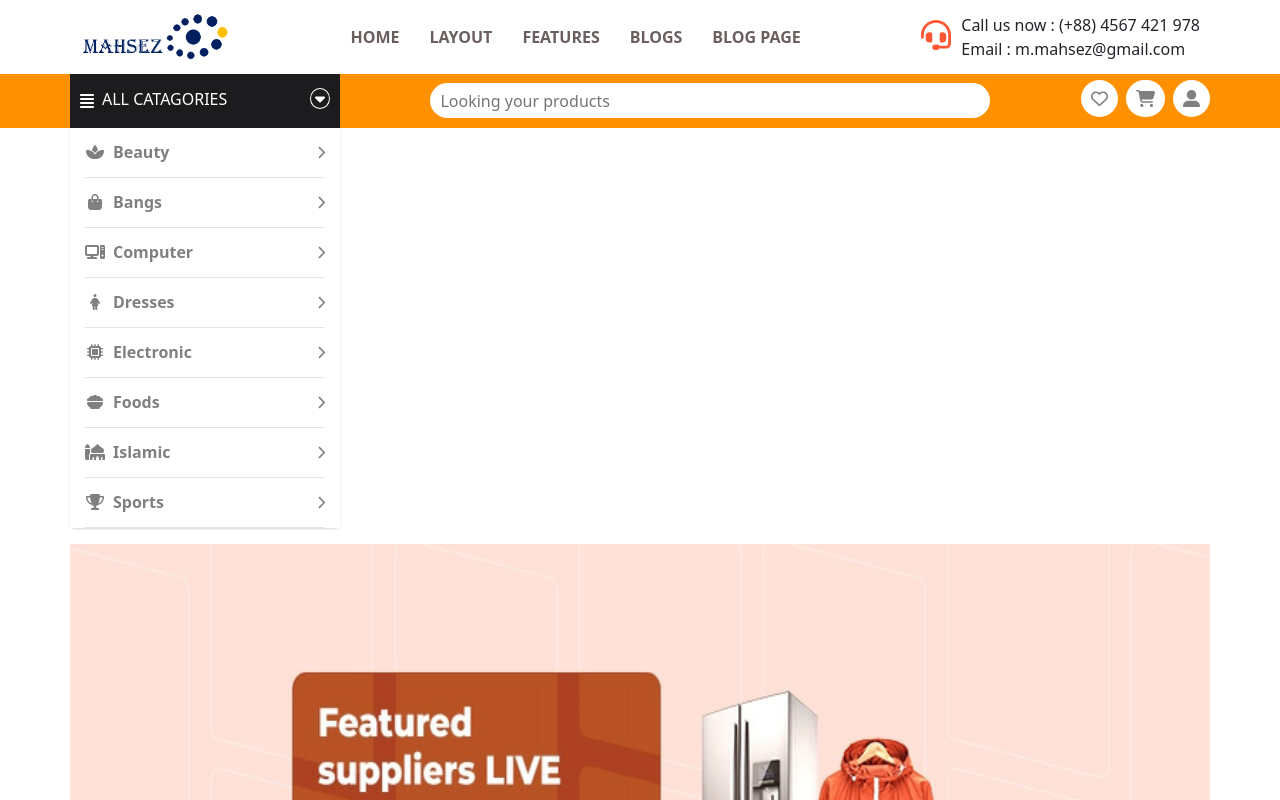
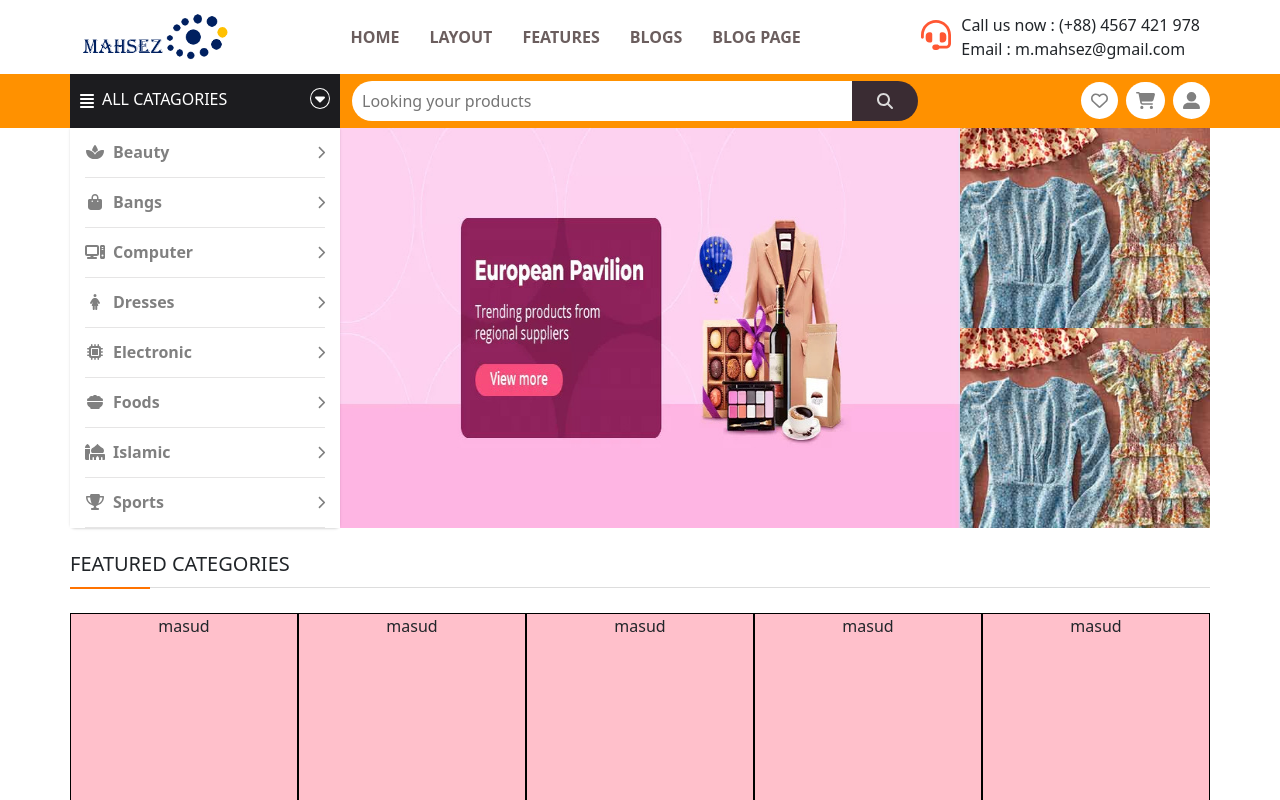
Before and after one commit to abdullahalmasudpersonal/believershops_client, a React (Create React App) app: page / in a window 1280 px wide. Shown: the top 800 px of the page. Built offline with nearby package versions, Linux system fonts and the light colour scheme.

Commit message:
another update

```diff
--- a/package.json
+++ b/package.json
@@ -16,6 +16,7 @@
     "react": "^18.2.0",
     "react-bootstrap": "^2.7.0",
     "react-dom": "^18.2.0",
+    "react-responsive-carousel": "^3.2.23",
     "react-router-dom": "^6.6.2",
     "react-scripts": "5.0.1",
     "web-vitals": "^2.1.4"
--- a/src/Pages/Home/Banner/Banner.css
+++ b/src/Pages/Home/Banner/Banner.css
@@ -1,10 +1,31 @@
 
 .banner{
-    width: 1600px;
+    display: flex;
+}
+.banner-slide img{
     height: 400px;
 }
-/* ------------- Banner 2 ------------- */
-.banner2 img{
+.banner-right-img img{
+    height: 200px;
     width: 250px;
-    height: 200px;
 }
+@media screen and (max-width:1399px) {
+    .banner-slide img{
+        height: 400px;
+        width: 620px;
+    }
+    .banner-right-img img{
+        height: 200px;
+        width: 250px;
+    }
+}
+@media screen and (max-width:1199px) {
+    .banner-slide img{
+        height: 400px;
+        width: 620px;
+    }
+    .banner-right-img img{
+        height: 200px;
+        width: 250px;
+    }
+}
--- a/src/Pages/Home/Banner/Banner.js
+++ b/src/Pages/Home/Banner/Banner.js
@@ -1,14 +1,29 @@
 import React from 'react';
 import './Banner.css';
 import banner from '../../../img/banner/banner.jpg';
-import banner2 from '../../../img/banner/banner (2).jpg';
-import banner3 from '../../../img/banner/banner (3).jpg';
-import { Carousel } from 'react-bootstrap';
+import banner21 from '../../../img/banner/banner2/banner (2).jpg';
+import banner23 from '../../../img/banner/banner2/banner (3).jpg';
 
 const Banner = () => {
     return (
         <>
-            <Carousel fade>
+            <div className='banner'>
+                <div className='banner-slide'>
+                    <img src={banner} />
+                </div>
+                <div className='banner-right-img'>
+                    <img src={banner21} />
+                    <img src={banner21} />
+                </div>
+            </div>
+
+        </>
+    );
+};
+
+export default Banner;
+
+{/*  <Carousel fade>
               <Carousel.Item>
                 <img
                   className="d-block w-100"
@@ -46,8 +61,4 @@ const Banner = () => {
                   </p>
                 </Carousel.Caption>
               </Carousel.Item>
-            </Carousel>
-        </>
-    );
-}
-export default Banner;
+            </Carousel> */}
--- a/src/Pages/Home/Banner/Banner2.js
+++ b/src/Pages/Home/Banner/Banner2.js
@@ -8,7 +8,8 @@ const Slides = () => {
     return (
         <div className='banner2'>
             <img src={banner21} alt='' />
-            <img src={banner22} alt='' />
+            <img src={banner21} alt='' />
+           {/*  <img src={banner22} alt='' /> */}
         </div>
     );
 };
--- a/src/Pages/Home/Home.js
+++ b/src/Pages/Home/Home.js
@@ -14,16 +14,11 @@ const Home = () => {
 
 
 
-            <div className='container-lg px-0  catagore-banner-flex '>
+            <div className='container-lg px-0 p-0 catagore-banner-flex d-flex'>
 
-                <div>
-                    <HeaderCatagore />
-                </div>
-
-                <div>
-                    <Banner />
-                </div>
-                {/*  <Slides />  */}
+                <HeaderCatagore />
+                <Banner />
+                {/* <Slides /> */}
 
             </div>
 
--- a/src/Pages/Shared/Header/Header.css
+++ b/src/Pages/Shared/Header/Header.css
@@ -56,6 +56,23 @@
     width: 270px;
     cursor: pointer;
 }
+@media screen and (max-width:1399px) {
+    .search-ber {
+        width: 500px !important;
+    }
+}
+@media screen and (max-width:1199px) {
+    .search-ber {
+        width: 400px !important;
+    }
+    .header2-catagories{
+        width: 220px;
+    }
+    .header2-lust-part{
+        width: 180px !important;
+    }
+
+}
 .header2-catagories:hover{
     color: orange;
     transition: .3s;
@@ -72,16 +89,20 @@
     margin-top: .4rem;
 }
 .search-ber {
-    border-radius: 50px;
-    height: 35px;
-    width: 70vh;
+    border-radius: 50px 0 0 50px ;
+    height: 40px;
+    width: 600px;
     border: none;
 }
 
 .search input {
     padding: 10px;
 }
-
+.header2-lust-part{
+    width: 280px;
+    display: flex;
+    justify-content: right;
+}
 .shopping-cart {
     border-radius: 50px;
     background-color: rgb(255, 255, 255);
@@ -154,6 +175,7 @@
     list-style-type: none;
     padding: 0;
     width: 270px;
+    margin: 0 auto;
     box-shadow: rgba(0, 0, 0, 0.1) 0px 1px 3px 0px, rgba(0, 0, 0, 0.06) 0px 1px 2px 0px;
     border-radius: 0 0 5px 5px;
     z-index: 10;
--- a/src/Pages/Shared/Header/Header.js
+++ b/src/Pages/Shared/Header/Header.js
@@ -96,8 +96,9 @@ const Header = () => {
 
             {/* -----------Mobile manu end------------- */}
 
+            {/* ---------------- Header part 2 start ---------------- */}
             <div className='header-part2'>
-                <div className='container header-part2-dev'>
+                <div className='container-lg header-part2-dev'>
 
                     <div className='header2-catagories'>
                         <div className='d-flex align-items-center'>
@@ -109,11 +110,12 @@ const Header = () => {
                         </div>
                     </div>
 
-                    <div className='search p-2'>
+                    <div className='search d-flex'>
                         <input className='search-ber ' placeholder='Looking your products' type='search' />
+                        <FontAwesomeIcon className='header2-part-2-search-icon' icon={faSearch} />
                     </div>
 
-                    <div >
+                    <div className='header2-lust-part'>
                         <FontAwesomeIcon className='shopping-cart me-2' icon={faHeart} />
 
                         <FontAwesomeIcon className='shopping-cart me-2' icon={faShoppingCart} />
@@ -122,6 +124,9 @@ const Header = () => {
                     </div>
                 </div>
             </div>
+            {/* ---------------- Header part 2 end ---------------- */}
+
+            {/* ---------------- Header part 2 responsive start ---------------- */}
 
             <div className='header2-part-2'>
                 <div>
@@ -132,10 +137,10 @@ const Header = () => {
                     <FontAwesomeIcon className='header2-part-2-search-icon' icon={faSearch} />
                 </div>
                 <div>
-                <FontAwesomeIcon className='shopping-cart' icon={faShoppingCart} />
+                    <FontAwesomeIcon className='shopping-cart' icon={faShoppingCart} />
                 </div>
             </div>
-
+            {/* ---------------- Header part 2 responsive end ---------------- */}
 
             {/* ---------Part 2 ----------- */}
 
```
Also changed, not shown: 1 other file (tests, documents, lock files or other folders).
